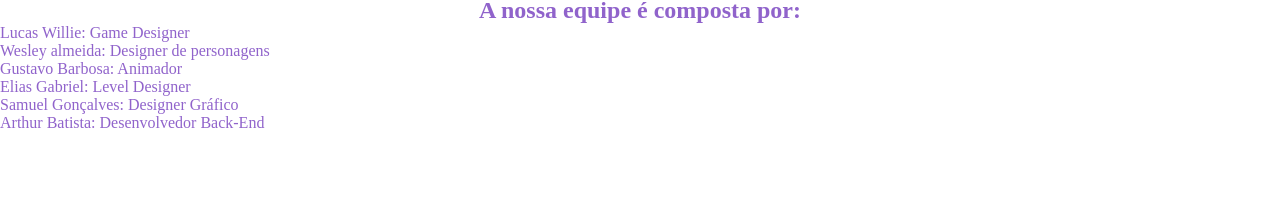
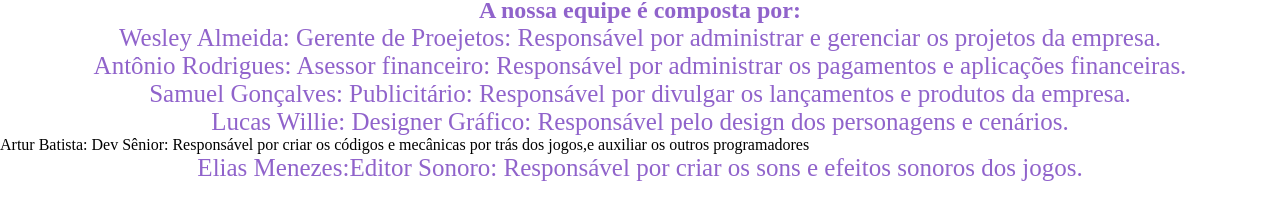
Before and after one commit to Lucas-Willie400/Inform-tica, a plain HTML site: page equipe.html in a window 1280 px wide. Shown: the part 67-286 px from the top of the page. Drawn offline with Linux system fonts and the light colour scheme.

Commit message:
Equipe da Games Squad
Segunda página do meu trabalho de HTML sobre  a Games Squad. Nessa página eu apresentei e equipe da empresa.

```diff
--- a/equipe.html
+++ b/equipe.html
@@ -56,6 +56,13 @@
             color:rgba(87, 19, 177, 0.664);
         }
 
+        .texto{
+            color:rgba(87, 19, 177, 0.664);
+            text-align: center;
+            font-size: 25px;
+
+        }
+
     </style>
 </head>
 <body>
@@ -73,13 +80,11 @@
     <main></main>
     <h1 class="titulo">Equipe da Games Squad</h1>
     <h2 class="titulo">A nossa equipe é composta por:</h2>
-    <ul class="equipe">
-        <li>Lucas Willie: Game Designer</li>
-        <li>Wesley almeida: Designer de personagens</li>
-        <li>Gustavo Barbosa: Animador</li>
-        <li>Elias Gabriel: Level Designer</li>
-        <li>Samuel Gonçalves: Designer Gráfico</li>
-        <li>Arthur Batista: Desenvolvedor Back-End</li>
-    </ul>
+    <p class="texto">Wesley Almeida: Gerente de Proejetos: Responsável por administrar e gerenciar os projetos da empresa.</p>
+    <p class="texto">Antônio Rodrigues: Asessor financeiro: Responsável por administrar os pagamentos e aplicações financeiras.</p>
+    <p class="texto">Samuel Gonçalves: Publicitário: Responsável por divulgar os lançamentos e produtos da empresa.</p>
+    <p class="texto">Lucas Willie: Designer Gráfico: Responsável pelo design dos personagens e cenários.</p>
+    <p>Artur Batista: Dev Sênior: Responsável por criar os códigos e mecânicas por trás dos jogos,e auxiliar os outros programadores</p>
+    <p class="texto">Elias Menezes:Editor Sonoro: Responsável por criar os sons e efeitos sonoros dos jogos.</p>
 </body>
 </html>
```
